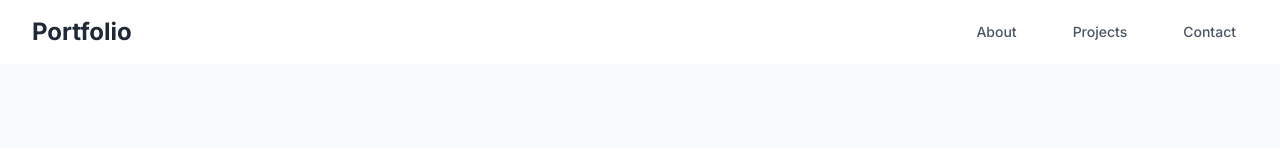
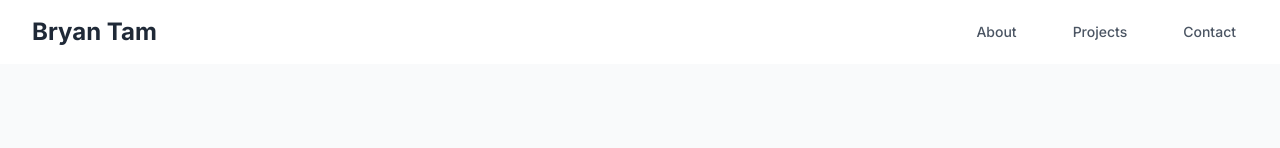
Before and after one commit to bryntam/website, a React (Vite) app: page / in a window 1280 px wide. Shown: the top 148 px of the page. Built offline with nearby package versions, Linux system fonts and the light colour scheme.

Commit message:
changed to name

```diff
--- a/package.json
+++ b/package.json
@@ -17,7 +17,7 @@
   },
   "devDependencies": {
     "@eslint/js": "^9.9.1",
-    "@types/react": "^18.3.5",
+    "@types/react": "^18.3.18",
     "@types/react-dom": "^18.3.0",
     "@vitejs/plugin-react": "^4.3.1",
     "autoprefixer": "^10.4.18",
--- a/src/components/Header.tsx
+++ b/src/components/Header.tsx
@@ -28,7 +28,7 @@ const Header = () => {
       <nav className="max-w-7xl mx-auto px-4 sm:px-6 lg:px-8">
         <div className="flex justify-between items-center h-16">
           <div className="flex-shrink-0">
-            <span className="text-2xl font-bold text-gray-800">Portfolio</span>
+            <span className="text-2xl font-bold text-gray-800">Bryan Tam</span>
           </div>
 
           {/* Desktop Navigation */}
```
Also changed, not shown: 2 other files (tests, documents, lock files or other folders).
